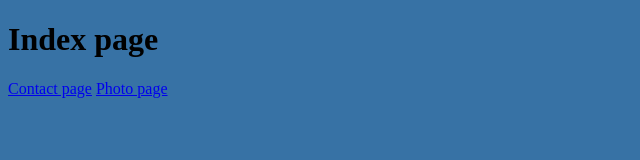
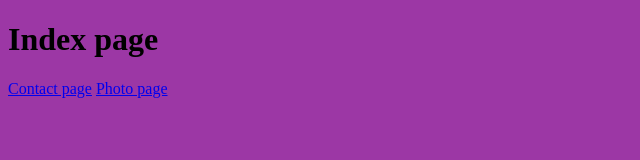
Before and after one commit to Shemene/Croissant, a plain HTML site: page index.html in a window 1280 px wide. Shown: the whole page, without its empty margins (0-640 px from the left). Drawn offline with Linux system fonts and the light colour scheme.

Commit message:
chnaged background color

```diff
--- a/src/style.css
+++ b/src/style.css
@@ -2,5 +2,5 @@
 
 body{
 
-    background-color: rgb(55, 114, 165);
+    background-color: rgb(156, 55, 165);
 }
```
